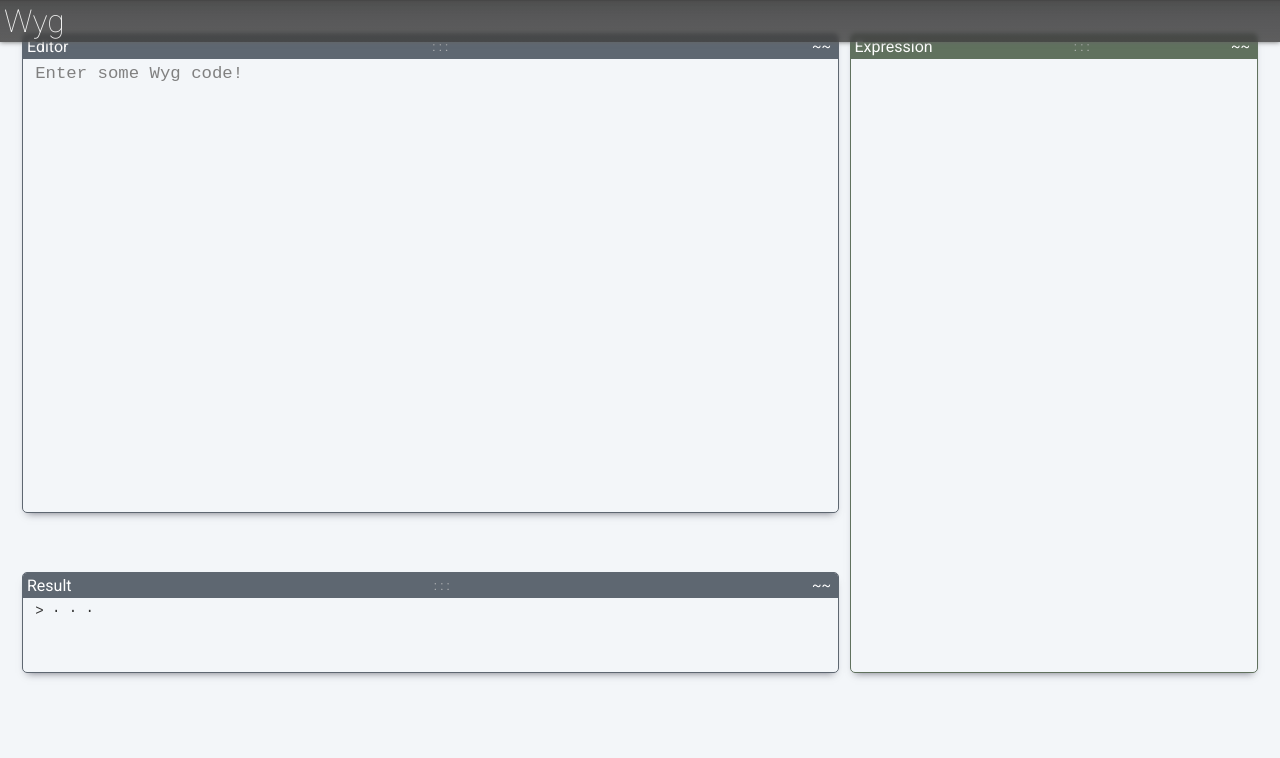
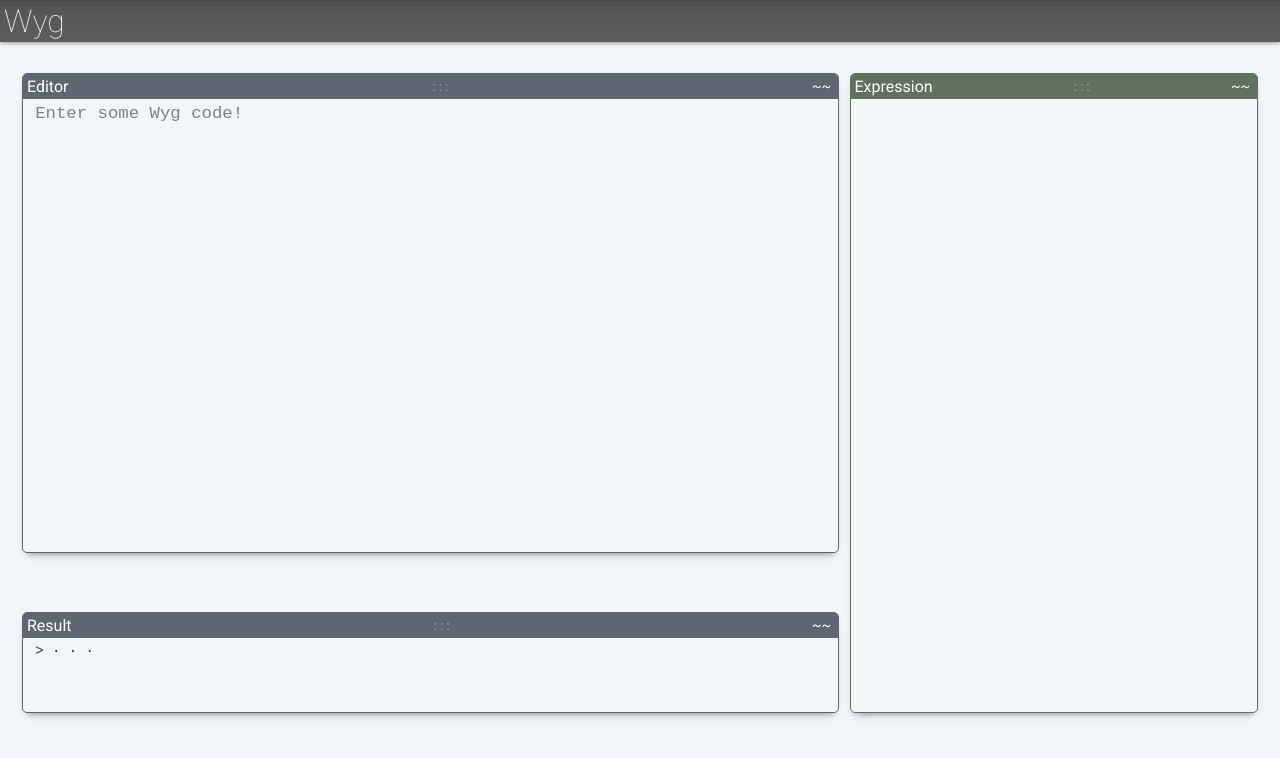
Before and after one commit to lctr/ewyg, a Svelte app: page / in a window 1280 px wide. Shown: the top 758 px of the page. Built offline with nearby package versions, Linux system fonts and the light colour scheme.

Commit message:
styling for topbar

```diff
--- a/public/global.css
+++ b/public/global.css
@@ -10,8 +10,7 @@
 	--purple2: #79778d;
 }
 
-html,
-body {
+html {
 	position: relative;
 	width: 100%;
 	height: 100%;
@@ -82,7 +81,7 @@ button:focus {
 body {
 	font-family: 'Roboto', sans-serif;
 	background-color: #f3f6f9;
-	/* margin-top: 40px; */
+	margin-top: 40px;
 	font-size: 14px;
 }
 
@@ -170,7 +169,7 @@ button.violet-bg:hover {
 	--bg-color: var(--purple1);
 }
 
-#pane-bar {
+#top-bar {
 	top: 0;
 	left: 0;
 	z-index: 999;
@@ -185,7 +184,7 @@ button.violet-bg:hover {
 	background-image: linear-gradient(rgba(67, 67, 67, 1), 10%, rgba(67, 67, 67, 0.85));
 }
 
-#pane-bar div {
+#top-bar div {
 	color: #fff;
 	display: grid;
 	padding: 4px 4px;
```
